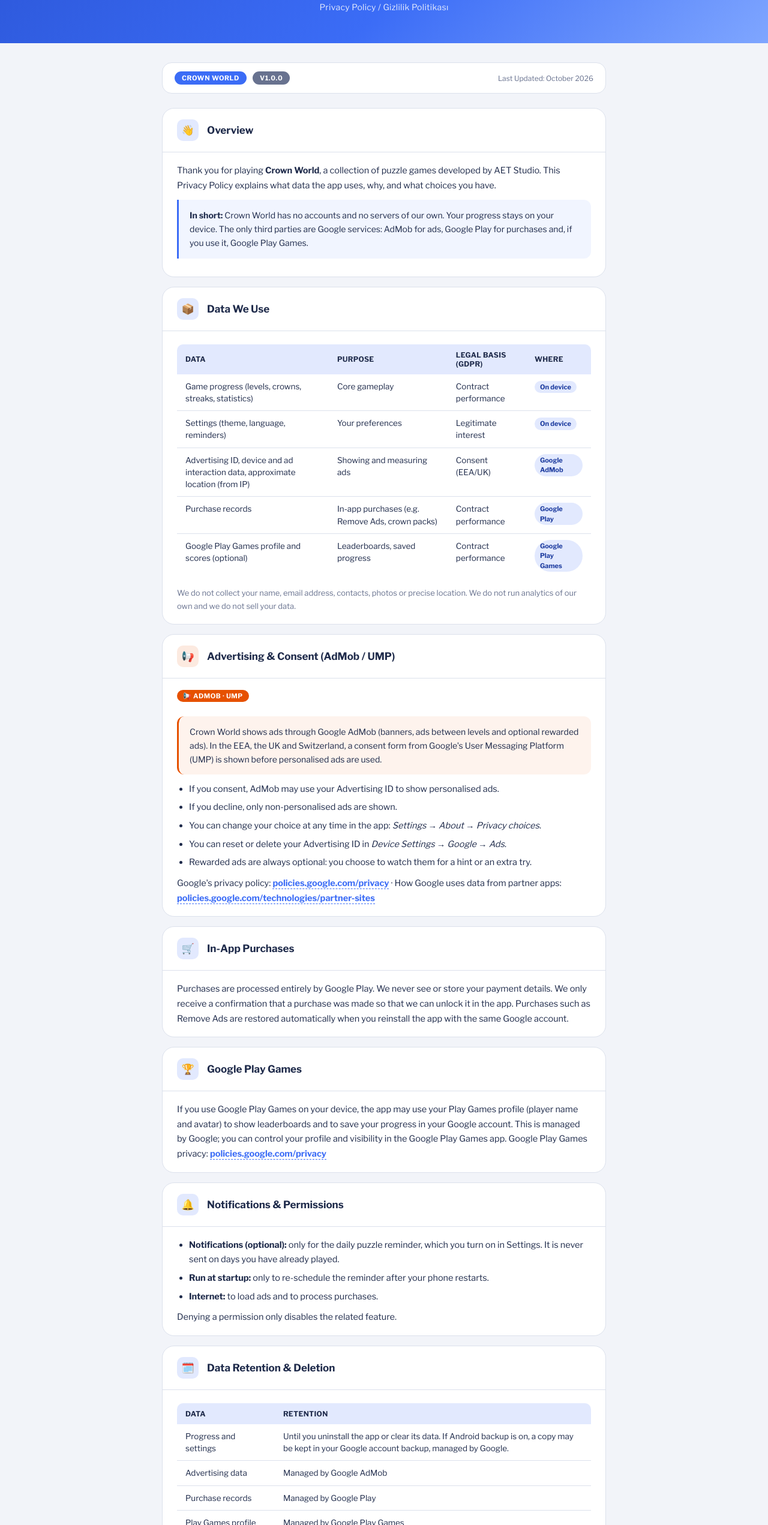
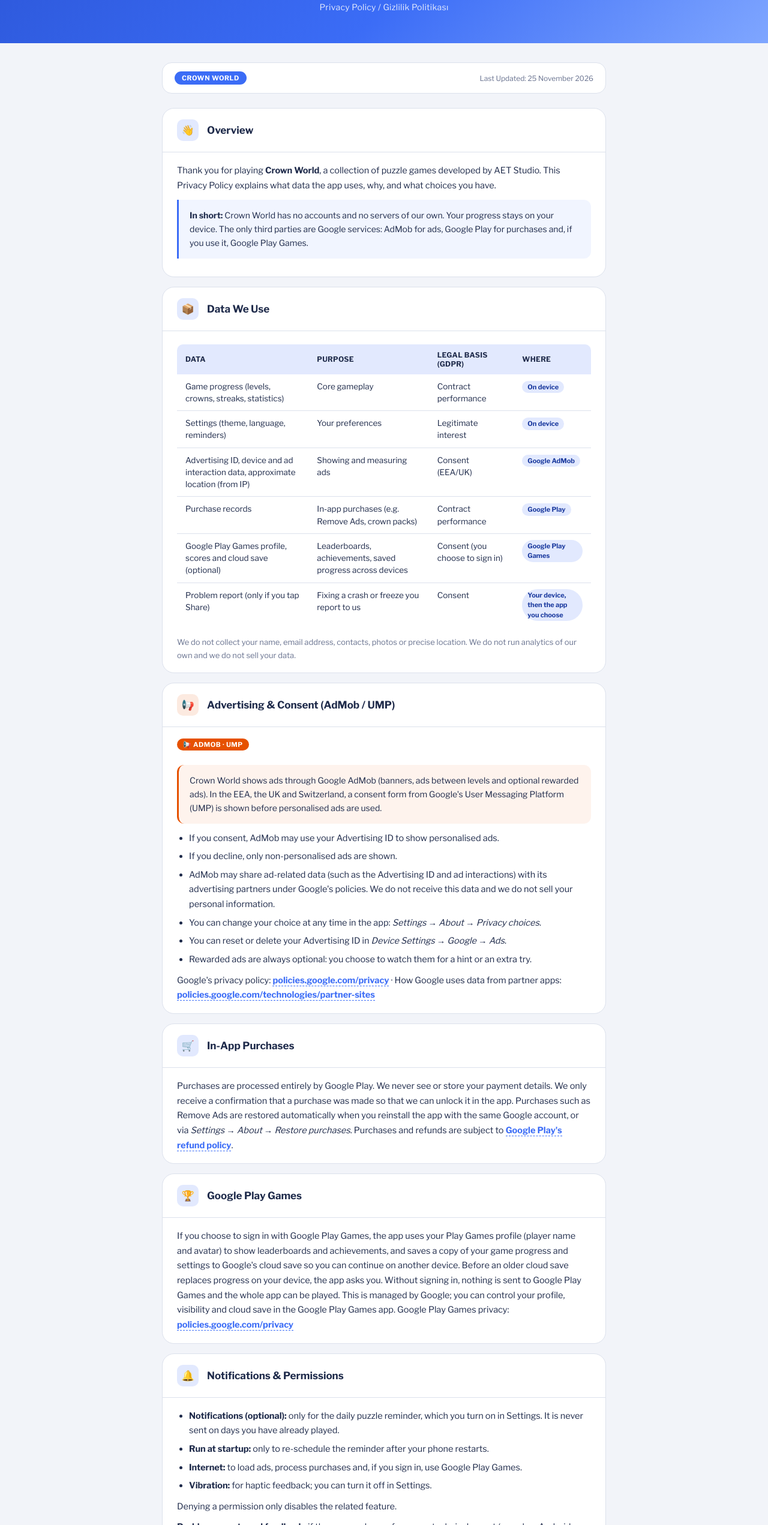
Before and after one commit to aetstudioinfo/crownworld-privacy, a plain HTML site: page index.html in a window 1280 px wide. Shown: the part 258-2800 px from the top of the page at 60% size. Drawn offline with nearby package versions, Linux system fonts and the light colour scheme.

Commit message:
Add files via upload

```diff
--- a/index.html
+++ b/index.html
@@ -135,8 +135,7 @@
 
   <div class="meta-bar">
     <span class="badge badge-app">Crown World</span>
-    <span class="badge badge-ver">v1.0.0</span>
-    <span class="date">Last Updated: October 2026</span>
+    <span class="date">Last Updated: 25 November 2026</span>
   </div>
 
   <section>
@@ -157,7 +156,8 @@
           <tr><td>Settings (theme, language, reminders)</td><td>Your preferences</td><td>Legitimate interest</td><td><span class="pill">On device</span></td></tr>
           <tr><td>Advertising ID, device and ad interaction data, approximate location (from IP)</td><td>Showing and measuring ads</td><td>Consent (EEA/UK)</td><td><span class="pill">Google AdMob</span></td></tr>
           <tr><td>Purchase records</td><td>In-app purchases (e.g. Remove Ads, crown packs)</td><td>Contract performance</td><td><span class="pill">Google Play</span></td></tr>
-          <tr><td>Google Play Games profile and scores (optional)</td><td>Leaderboards, saved progress</td><td>Contract performance</td><td><span class="pill">Google Play Games</span></td></tr>
+          <tr><td>Google Play Games profile, scores and cloud save (optional)</td><td>Leaderboards, achievements, saved progress across devices</td><td>Consent (you choose to sign in)</td><td><span class="pill">Google Play Games</span></td></tr>
+          <tr><td>Problem report (only if you tap Share)</td><td>Fixing a crash or freeze you report to us</td><td>Consent</td><td><span class="pill">Your device, then the app you choose</span></td></tr>
         </tbody>
       </table>
       <p class="muted" style="margin-top:14px;">We do not collect your name, email address, contacts, photos or precise location. We do not run analytics of our own and we do not sell your data.</p>
@@ -172,6 +172,7 @@
       <ul>
         <li>If you consent, AdMob may use your Advertising ID to show personalised ads.</li>
         <li>If you decline, only non-personalised ads are shown.</li>
+        <li>AdMob may share ad-related data (such as the Advertising ID and ad interactions) with its advertising partners under Google's policies. We do not receive this data and we do not sell your personal information.</li>
         <li>You can change your choice at any time in the app: <em>Settings → About → Privacy choices</em>.</li>
         <li>You can reset or delete your Advertising ID in <em>Device Settings → Google → Ads</em>.</li>
         <li>Rewarded ads are always optional: you choose to watch them for a hint or an extra try.</li>
@@ -183,14 +184,14 @@
   <section>
     <div class="section-header"><div class="section-icon">🛒</div><h2>In-App Purchases</h2></div>
     <div class="section-body">
-      <p>Purchases are processed entirely by Google Play. We never see or store your payment details. We only receive a confirmation that a purchase was made so that we can unlock it in the app. Purchases such as Remove Ads are restored automatically when you reinstall the app with the same Google account.</p>
+      <p>Purchases are processed entirely by Google Play. We never see or store your payment details. We only receive a confirmation that a purchase was made so that we can unlock it in the app. Purchases such as Remove Ads are restored automatically when you reinstall the app with the same Google account, or via <em>Settings → About → Restore purchases</em>. Purchases and refunds are subject to <a class="contact-link" href="https://support.google.com/googleplay/answer/2479637" target="_blank" rel="noopener">Google Play's refund policy</a>.</p>
     </div>
   </section>
 
   <section>
     <div class="section-header"><div class="section-icon">🏆</div><h2>Google Play Games</h2></div>
     <div class="section-body">
-      <p>If you use Google Play Games on your device, the app may use your Play Games profile (player name and avatar) to show leaderboards and to save your progress in your Google account. This is managed by Google; you can control your profile and visibility in the Google Play Games app. Google Play Games privacy: <a class="contact-link" href="https://policies.google.com/privacy" target="_blank" rel="noopener">policies.google.com/privacy</a></p>
+      <p>If you choose to sign in with Google Play Games, the app uses your Play Games profile (player name and avatar) to show leaderboards and achievements, and saves a copy of your game progress and settings to Google's cloud save so you can continue on another device. Before an older cloud save replaces progress on your device, the app asks you. Without signing in, nothing is sent to Google Play Games and the whole app can be played. This is managed by Google; you can control your profile, visibility and cloud save in the Google Play Games app. Google Play Games privacy: <a class="contact-link" href="https://policies.google.com/privacy" target="_blank" rel="noopener">policies.google.com/privacy</a></p>
     </div>
   </section>
 
@@ -200,9 +201,11 @@
       <ul>
         <li><strong>Notifications (optional):</strong> only for the daily puzzle reminder, which you turn on in Settings. It is never sent on days you have already played.</li>
         <li><strong>Run at startup:</strong> only to re-schedule the reminder after your phone restarts.</li>
-        <li><strong>Internet:</strong> to load ads and to process purchases.</li>
+        <li><strong>Internet:</strong> to load ads, process purchases and, if you sign in, use Google Play Games.</li>
+        <li><strong>Vibration:</strong> for haptic feedback; you can turn it off in Settings.</li>
       </ul>
       <p>Denying a permission only disables the related feature.</p>
+      <p><strong>Problem reports and feedback:</strong> if the app crashes or freezes, a technical report (error log, Android version, device model) is saved on your device. It is shown to you the next time you open the app and is sent only if you tap <em>Share</em>, with an app you choose. <em>Settings → About → Send feedback</em> opens your email app; nothing is sent unless you send the email. After you have won several levels the app may ask you to rate it using Google Play's in-app review window; that window is provided by Google Play.</p>
     </div>
   </section>
 
@@ -282,8 +285,7 @@
 
   <div class="meta-bar">
     <span class="badge badge-app">Crown World</span>
-    <span class="badge badge-ver">v1.0.0</span>
-    <span class="date">Son Güncelleme: Ekim 2026</span>
+    <span class="date">Son Güncelleme: 25 Kasım 2026</span>
   </div>
 
   <section>
@@ -304,7 +306,8 @@
           <tr><td>Ayarlar (tema, dil, hatırlatma)</td><td>Tercihleriniz</td><td>Meşru menfaat</td><td><span class="pill">Cihazda</span></td></tr>
           <tr><td>Reklam kimliği, cihaz ve reklam etkileşim verileri, yaklaşık konum (IP'den)</td><td>Reklam gösterimi ve ölçümü</td><td>Rıza (AEA/UK)</td><td><span class="pill">Google AdMob</span></td></tr>
           <tr><td>Satın alma kayıtları</td><td>Uygulama içi satın almalar (ör. Reklamları Kaldır, Crown paketleri)</td><td>Sözleşme ifası</td><td><span class="pill">Google Play</span></td></tr>
-          <tr><td>Google Play Games profili ve skorlar (isteğe bağlı)</td><td>Sıralamalar, kayıtlı ilerleme</td><td>Sözleşme ifası</td><td><span class="pill">Google Play Games</span></td></tr>
+          <tr><td>Google Play Games profili, skorlar ve bulut kaydı (isteğe bağlı)</td><td>Sıralamalar, başarımlar, cihazlar arası kayıtlı ilerleme</td><td>Rıza (girişi siz seçersiniz)</td><td><span class="pill">Google Play Games</span></td></tr>
+          <tr><td>Sorun raporu (yalnızca Paylaş'a dokunursanız)</td><td>Bize bildirdiğiniz çökme veya donmayı düzeltmek</td><td>Rıza</td><td><span class="pill">Cihazınız, sonra seçtiğiniz uygulama</span></td></tr>
         </tbody>
       </table>
       <p class="muted" style="margin-top:14px;">Adınızı, e-posta adresinizi, kişilerinizi, fotoğraflarınızı veya kesin konumunuzu toplamayız. Kendi analiz aracımızı kullanmayız ve verilerinizi satmayız.</p>
@@ -319,6 +322,7 @@
       <ul>
         <li>Rıza verirseniz AdMob, reklam kimliğinizi kişiselleştirilmiş reklam için kullanabilir.</li>
         <li>Rıza vermezseniz yalnızca kişiselleştirilmemiş reklamlar gösterilir.</li>
+        <li>AdMob, reklamla ilgili verileri (reklam kimliği ve reklam etkileşimleri gibi) Google'ın politikaları çerçevesinde reklam ortaklarıyla paylaşabilir. Bu verileri biz almayız ve kişisel verilerinizi satmayız.</li>
         <li>Seçiminizi uygulamada istediğiniz zaman değiştirebilirsiniz: <em>Ayarlar → Hakkında → Gizlilik tercihleri</em>.</li>
         <li>Reklam kimliğinizi <em>Cihaz Ayarları → Google → Reklamlar</em> bölümünden sıfırlayabilir veya silebilirsiniz.</li>
         <li>Ödüllü reklamlar her zaman isteğe bağlıdır: ipucu ya da ekstra deneme için izlemeyi siz seçersiniz.</li>
@@ -330,14 +334,14 @@
   <section>
     <div class="section-header"><div class="section-icon">🛒</div><h2>Uygulama İçi Satın Almalar</h2></div>
     <div class="section-body">
-      <p>Satın almalar tamamen Google Play tarafından işlenir. Ödeme bilgilerinizi hiçbir zaman görmez ve saklamayız; yalnızca satın almanın gerçekleştiğine dair onayı alırız ki uygulamada açabilelim. Reklamları Kaldır gibi satın almalar, uygulamayı aynı Google hesabıyla yeniden yüklediğinizde kendiliğinden geri gelir.</p>
+      <p>Satın almalar tamamen Google Play tarafından işlenir. Ödeme bilgilerinizi hiçbir zaman görmez ve saklamayız; yalnızca satın almanın gerçekleştiğine dair onayı alırız ki uygulamada açabilelim. Reklamları Kaldır gibi satın almalar, uygulamayı aynı Google hesabıyla yeniden yüklediğinizde kendiliğinden ya da <em>Ayarlar → Hakkında → Satın alımları geri yükle</em> ile geri gelir. Satın almalar ve iadeler <a class="contact-link" href="https://support.google.com/googleplay/answer/2479637" target="_blank" rel="noopener">Google Play'in iade politikasına</a> tabidir.</p>
     </div>
   </section>
 
   <section>
     <div class="section-header"><div class="section-icon">🏆</div><h2>Google Play Games</h2></div>
     <div class="section-body">
-      <p>Cihazınızda Google Play Games kullanıyorsanız uygulama, sıralamaları göstermek ve ilerlemenizi Google hesabınıza kaydetmek için Play Games profilinizi (oyuncu adı ve avatar) kullanabilir. Bu Google tarafından yönetilir; profilinizi ve görünürlüğünüzü Google Play Games uygulamasından yönetebilirsiniz. Gizlilik: <a class="contact-link" href="https://policies.google.com/privacy" target="_blank" rel="noopener">policies.google.com/privacy</a></p>
+      <p>Google Play Games ile giriş yapmayı seçerseniz uygulama, sıralamaları ve başarımları göstermek için Play Games profilinizi (oyuncu adı ve avatar) kullanır; ayrıca başka cihazda devam edebilmeniz için oyun ilerlemenizin ve ayarlarınızın bir kopyasını Google'ın bulut kaydına yazar. Eski bir bulut kaydı cihazınızdaki ilerlemenin yerine geçmeden önce uygulama size sorar. Giriş yapmazsanız Google Play Games'e hiçbir şey gönderilmez ve uygulamanın tamamı oynanabilir. Bu Google tarafından yönetilir; profilinizi, görünürlüğünüzü ve bulut kaydınızı Google Play Games uygulamasından yönetebilirsiniz. Gizlilik: <a class="contact-link" href="https://policies.google.com/privacy" target="_blank" rel="noopener">policies.google.com/privacy</a></p>
     </div>
   </section>
 
@@ -347,9 +351,11 @@
       <ul>
         <li><strong>Bildirimler (isteğe bağlı):</strong> yalnızca Ayarlar'dan açtığınız günlük bulmaca hatırlatması için. O gün oynadıysanız gönderilmez.</li>
         <li><strong>Açılışta çalışma:</strong> yalnızca telefon yeniden başladıktan sonra hatırlatmayı yeniden kurmak için.</li>
-        <li><strong>İnternet:</strong> reklamları yüklemek ve satın almaları işlemek için.</li>
+        <li><strong>İnternet:</strong> reklamları yüklemek, satın almaları işlemek ve giriş yaparsanız Google Play Games'i kullanmak için.</li>
+        <li><strong>Titreşim:</strong> dokunsal geri bildirim için; Ayarlar'dan kapatabilirsiniz.</li>
       </ul>
       <p>Bir izni vermemeniz yalnızca ilgili özelliği kapatır.</p>
+      <p><strong>Sorun raporları ve geri bildirim:</strong> uygulama çökerse veya donarsa teknik bir rapor (hata kaydı, Android sürümü, cihaz modeli) cihazınıza kaydedilir. Rapor bir sonraki açılışta size gösterilir ve yalnızca siz <em>Paylaş</em>'a dokunursanız, seçtiğiniz uygulamayla gönderilir. <em>Ayarlar → Hakkında → Geri bildirim gönder</em> e-posta uygulamanızı açar; e-postayı siz göndermedikçe hiçbir şey gitmez. Birkaç bölüm kazandıktan sonra uygulama sizden Google Play'in uygulama içi puan penceresiyle puan vermenizi isteyebilir; bu pencere Google Play tarafından sağlanır.</p>
     </div>
   </section>
 
```
